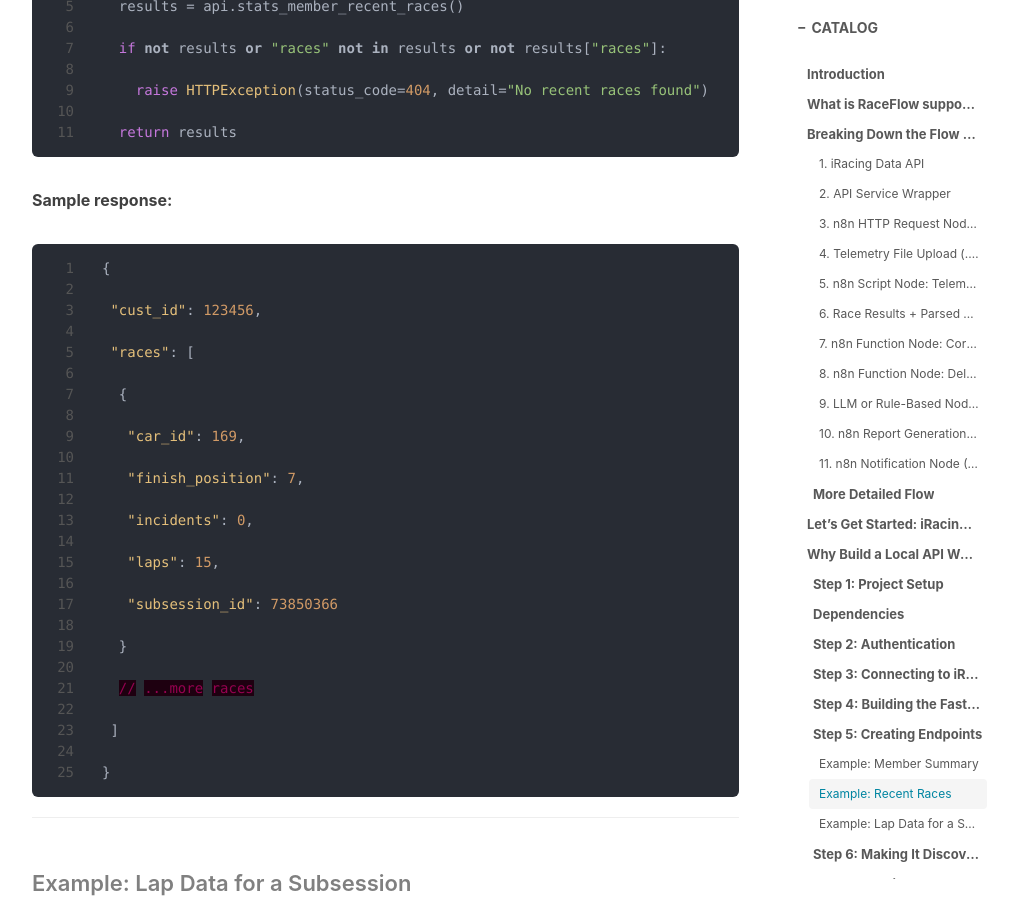
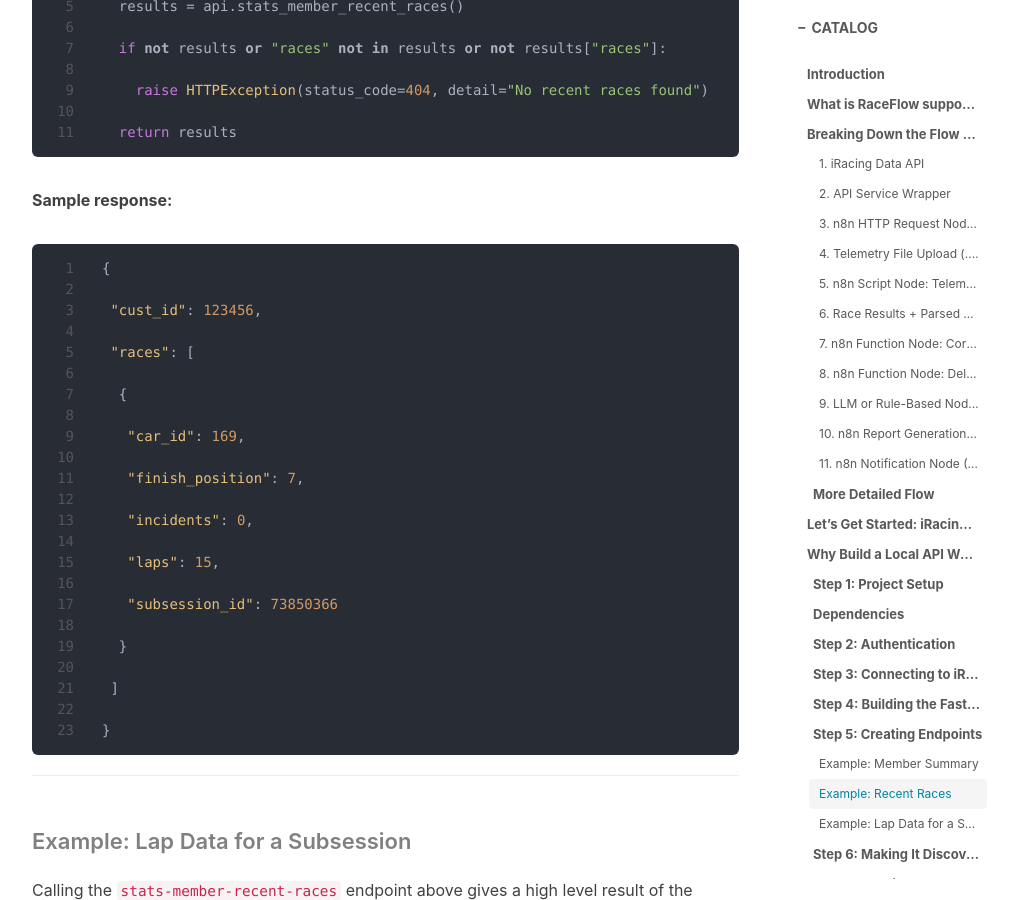
Before and after one commit to ropeadope62/ropeadope62.github.io, a Jekyll site: the page built from _posts/2025-07-14-raceflow-part1.md, in a window 1280 px wide and 900 px high, scrolled down 10844 px. Shown: the whole window, without its empty margins (233-1246 px from the left). Built offline with Jekyll 4.4.1, drawn with Linux system fonts in a browser that asks for light colours; nearby versions of some CDN libraries; comment, search, counter and statistics services are not loaded; some of the changed text lies outside the part shown.

Commit message:
removing comments which rouge highlighter is applying a black theme

```diff
--- a/_posts/2025-07-14-raceflow-part1.md
+++ b/_posts/2025-07-14-raceflow-part1.md
@@ -359,8 +359,6 @@ async def stats_member_recent_races():
 
   }
 
-  // ...more races
-
  ]
 
 }
@@ -432,11 +430,7 @@ async def result_lap_data(subsession_id: int = Query(...)):
 
    "incidents": 0,
 
-   // ...
-
   }
-
-  // ...more laps
 
  ]
 
```
